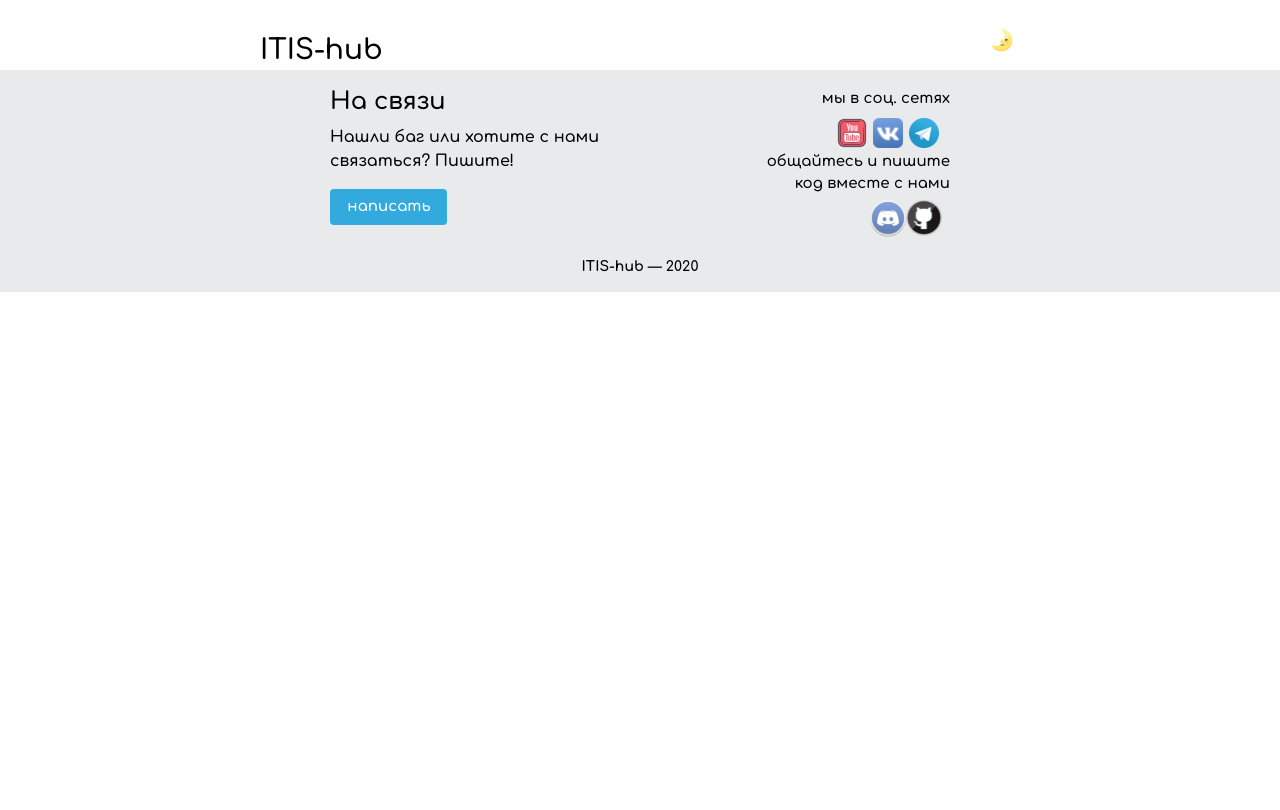
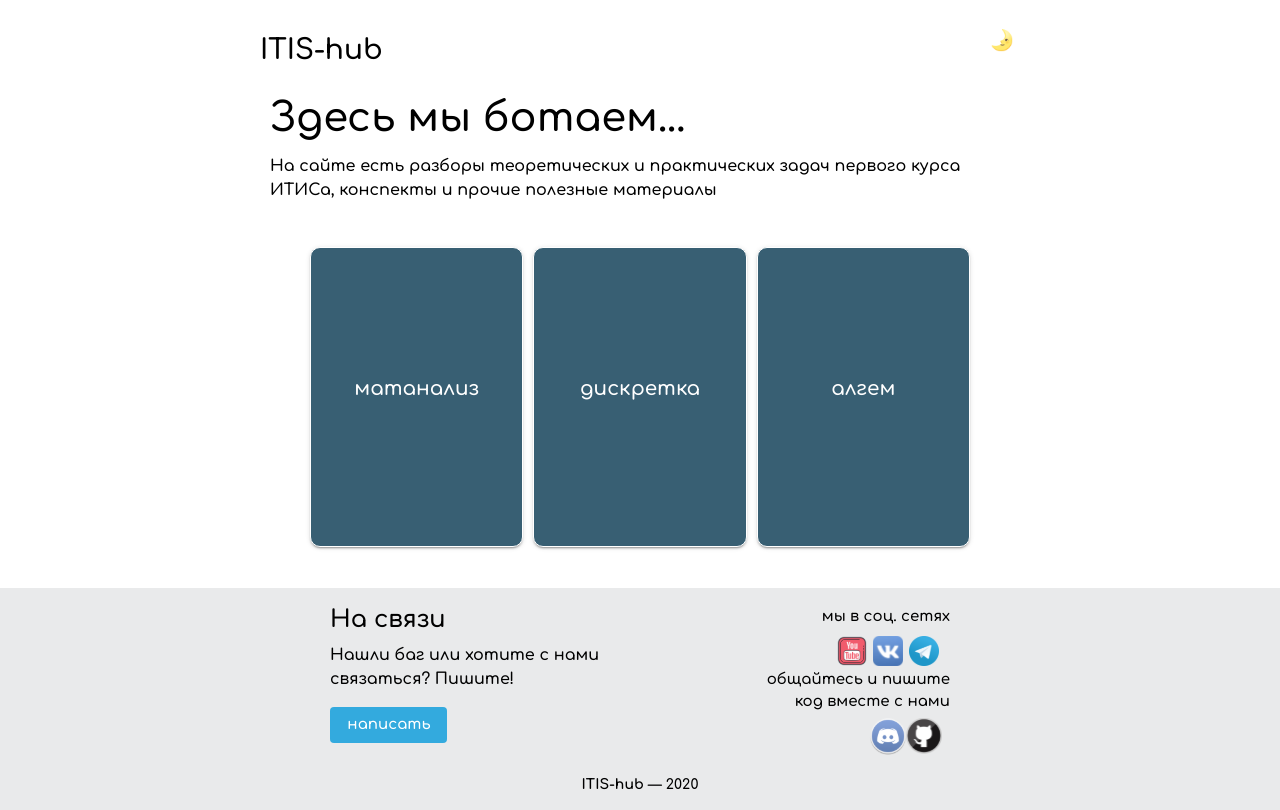
Before and after one commit to ITISHub/itishub-frontend, a Nuxt app in the folder itis-hub/: page /disciplines in a window 1280 px wide. Built offline with nearby package versions, Linux system fonts and the light colour scheme.

Commit message:
added disciplines page

```diff
--- a/itis-hub/components/CardContent.vue
+++ b/itis-hub/components/CardContent.vue
@@ -1,5 +1,5 @@
 <template>
-  <nuxt-link :to="link">
+  <nuxt-link :to="link" @click="">
     <v-card
       class="card-container"
     >
@@ -14,6 +14,7 @@
     props: {
       title: String,
       link: String,
+      event: String,
     }
   }
 </script>
@@ -21,11 +22,13 @@
 <style scoped>
   .card-container {
     height: 300px;
-    border-radius: 15px !important;
+    /*border-radius: 15px !important;*/
     display: grid;
     place-items: center;
     background-color: #385F73;
+    transition: all 0.5s;
     /*background-image: url("https://i.redd.it/73whdvrvhl111.jpg");*/
+    border-radius: 10px !important;
     /*background: #385F73 url("~assets/card-images/about.jpg");*/
   }
 
@@ -37,7 +40,8 @@
   }
 
   .card-container:hover {
-    transition: 0.5s;
     background-color: #4789a2;
+    border-radius: 25px !important;
+    /*box-shadow: 0 0 20px black;*/
   }
 </style>
--- /dev/null
+++ b/itis-hub/components/DisciplineSelect.vue
@@ -0,0 +1,28 @@
+<template>
+  <v-container class="content-container">
+    <CardContent title="матанализ" link="/"/>
+    <CardContent title="дискретка" link="/"/>
+    <CardContent title="алгем" link="/"/>
+  </v-container>
+</template>
+
+<script>
+import CardContent from "./CardContent";
+export default {
+    name: "DisciplineSelect",
+  components: {CardContent}
+}
+</script>
+
+<style scoped>
+  .content-container {
+    max-width: 700px;
+    margin: 0 auto;
+    display: grid;
+    grid-template-columns: repeat(auto-fill, minmax(210px, 1fr));
+  }
+
+  .content-container a {
+    margin: 5px;
+  }
+</style>
--- a/itis-hub/components/MainContent.vue
+++ b/itis-hub/components/MainContent.vue
@@ -1,6 +1,6 @@
 <template>
     <v-container class="content-container">
-      <CardContent title="разборы теории" link="/"/>
+      <CardContent title="разборы теории" link="/disciplines"/>
       <CardContent title="разборы практики" link="/"/>
       <CardContent title="о нас" link="/"/>
       <CardContent title="стримы Урала" link="/"/>
--- /dev/null
+++ b/itis-hub/pages/disciplines.vue
@@ -0,0 +1,21 @@
+<template>
+  <div class="content-container">
+    <v-container class="greeting">
+      <h1 class="mb-3">Здесь мы ботаем...</h1>
+      <p class="description">На сайте есть разборы теоретических и практических
+        задач первого курса ИТИСа, конспекты и прочие полезные материалы
+      </p>
+    </v-container>
+    <DisciplineSelect class="mb-3"/>
+  </div>
+</template>
+
+<script>
+    export default {
+        name: "disciplines"
+    }
+</script>
+
+<style scoped>
+
+</style>
```
